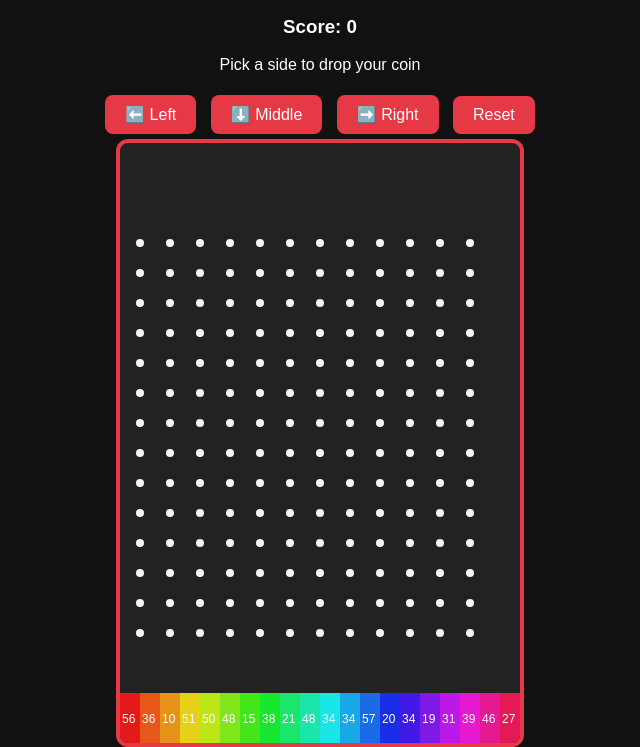
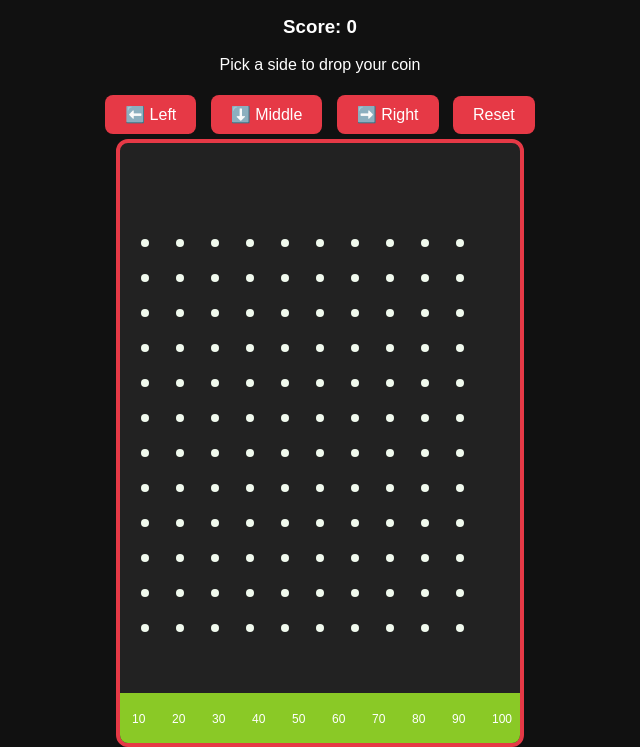
Before and after one commit to connorbanks272-ctrl/tipping-board, a plain HTML site: page index.html in a window 1280 px wide. Shown: the part 77-824 px from the top of the page, without its empty margins (320-960 px from the left). Drawn offline with Linux system fonts and the light colour scheme.

Commit message:
Update index.html

```diff
--- a/index.html
+++ b/index.html
@@ -60,25 +60,26 @@ let pegs = [];
 let fallingCoin = null;
 let score = 0;
 
-// Generate ~20 prize sections
-const sectionCount = 20;
+// 10 prize sections
+const sectionCount = 10;
 const sectionWidth = canvas.width / sectionCount;
 const sections = [];
-for (let i=0; i<sectionCount; i++) {
+for (let i = 0; i < sectionCount; i++) {
   sections.push({
-    x: i*sectionWidth,
+    x: i * sectionWidth,
     width: sectionWidth,
-    points: Math.floor(Math.random()*50 + 10), // random 10-60 points
-    color: `hsl(${i*18}, 80%, 50%)`
+    points: (i + 1) * 10, // points 10, 20, ... 100
+    color: "#8ac926"      // uniform color
   });
 }
 
+// Setup staggered pegs
 function setup() {
   pegs = [];
-  // staggered grid of pegs
-  for (let y = 100; y < 500; y += 30) {
-    for (let x = 20; x < 380; x += 30) {
-      pegs.push({x: x + (y % 60 === 0 ? 15 : 0), y});
+  for (let y = 100; y < 500; y += 35) {
+    for (let x = 25; x < 375; x += 35) {
+      // stagger every other row
+      pegs.push({x: x + (y % 70 === 0 ? 15 : 0), y});
     }
   }
   fallingCoin = null;
@@ -112,14 +113,14 @@ function drawSections() {
 }
 
 function update() {
-  ctx.clearRect(0,0,canvas.width,canvas.height);
+  ctx.clearRect(0, 0, canvas.width, canvas.height);
 
   drawPegs();
   drawSections();
   drawFalling();
 
   if (fallingCoin) {
-    fallingCoin.y += 2; // slow fall
+    fallingCoin.y += 2; // slower fall
 
     // bounce off pegs
     pegs.forEach(p => {
@@ -141,14 +142,14 @@ function update() {
           document.getElementById("score").innerText = score;
         }
       });
-      fallingCoin = null; // remove coin
+      fallingCoin = null;
     }
   }
 
   requestAnimationFrame(update);
 }
 
-// Drop coin function with randomness
+// drop coin
 function dropCoin(side) {
   if (fallingCoin) return;
 
```
